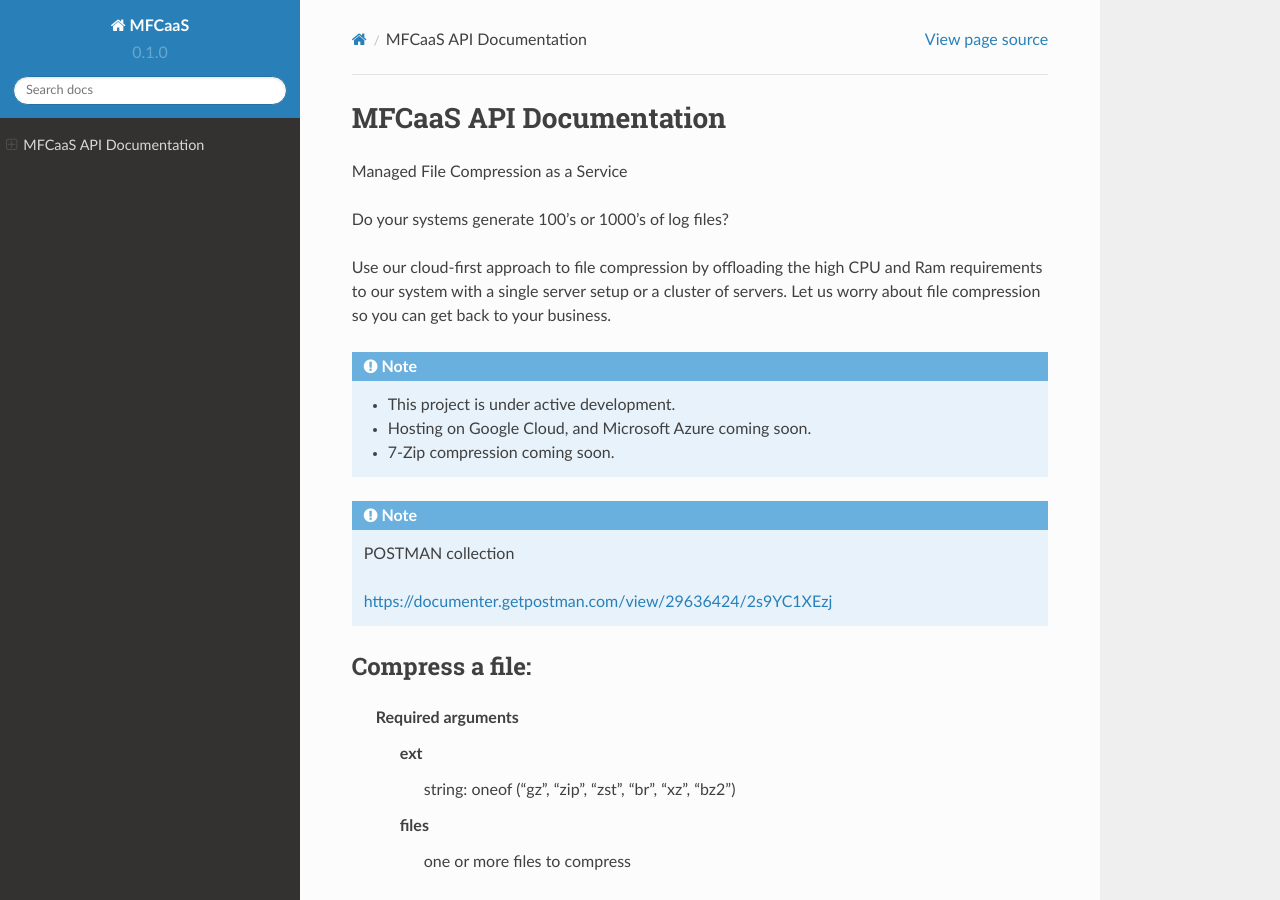
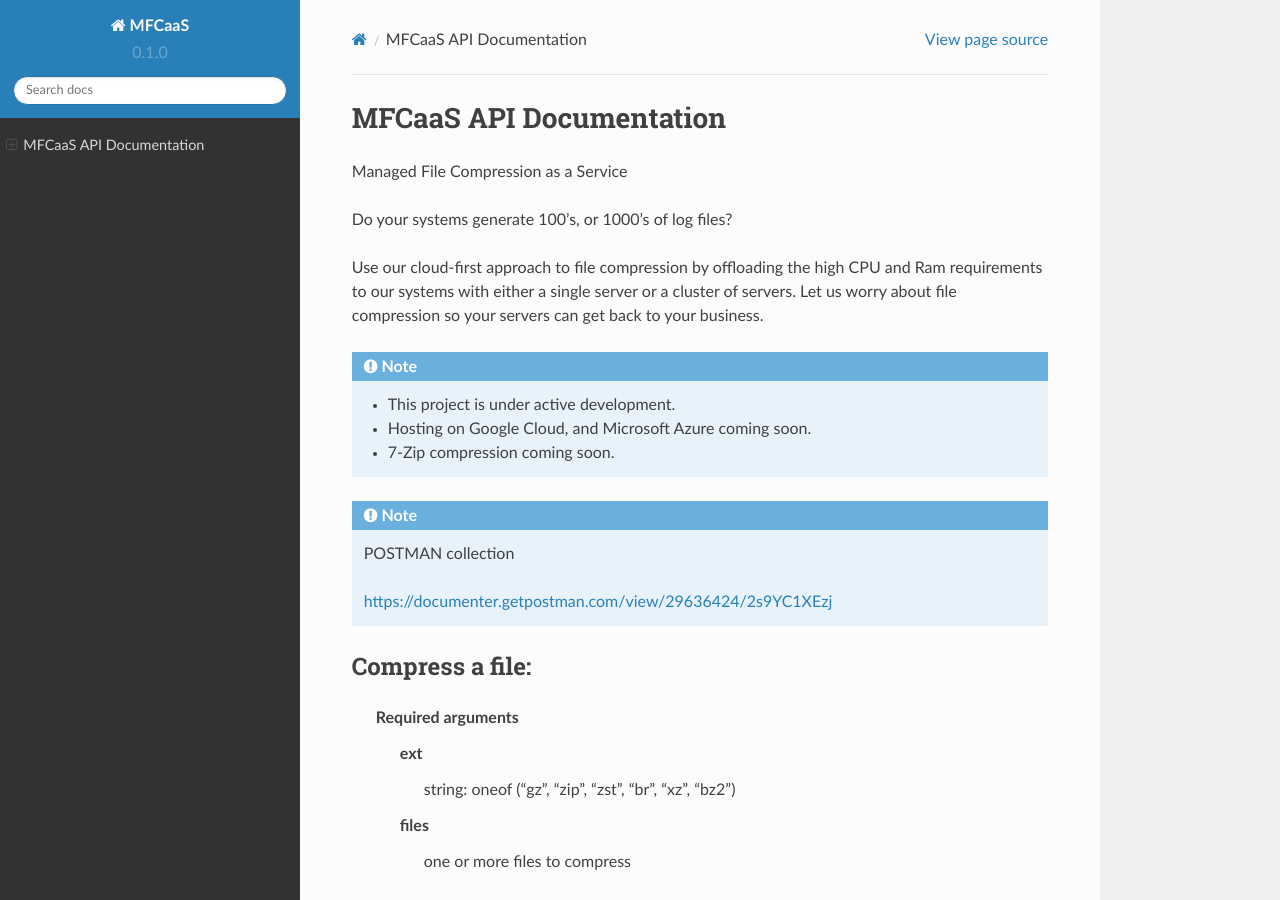
Before and after one commit to github-mfcaas/docs, a Sphinx documentation site: the page built from docs/source/index.rst, in a window 1280 px wide and 900 px high. Built offline with Sphinx 7.4.7 and the Read the Docs theme 2.0.0, drawn with Linux system fonts in a browser that asks for light colours.

Commit message:
Update index.rst

```diff
--- a/docs/source/index.rst
+++ b/docs/source/index.rst
@@ -3,9 +3,9 @@ MFCaaS API Documentation
 
 Managed File Compression as a Service
 
-Do your systems generate 100's or 1000's of log files?
+Do your systems generate 100's, or 1000's of log files?
 
-Use our cloud-first approach to file compression by offloading the high CPU and Ram requirements to our system with a single server setup or a cluster of servers. Let us worry about file compression so you can get back to your business.
+Use our cloud-first approach to file compression by offloading the high CPU and Ram requirements to our systems with either a single server or a cluster of servers. Let us worry about file compression so your servers can get back to your business.
 
 .. raw:: html
 	<p>&nbsp;</p>
```
